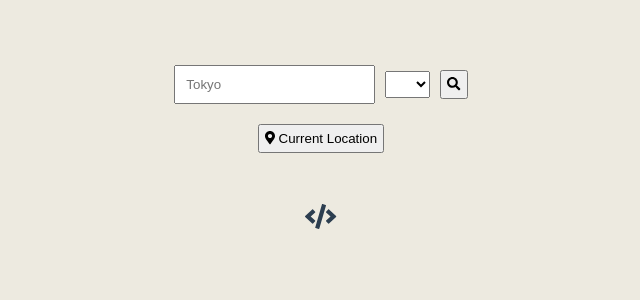
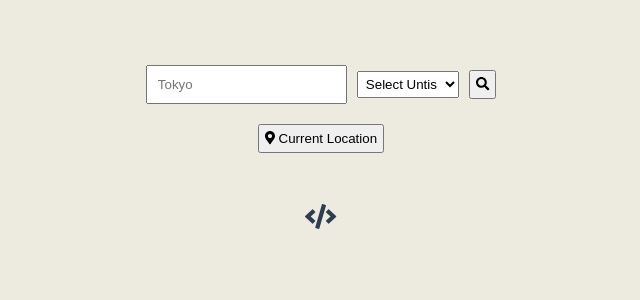
Before and after one commit to Andrsrz/weather-app, a Vue app: page / in a window 1280 px wide. Shown: the top 300 px of the page, without its empty margins (319-959 px from the left). Built offline with nearby package versions, Linux system fonts and the light colour scheme.

Commit message:
Improve UX with selected option

```diff
--- a/src/components/Weather.vue
+++ b/src/components/Weather.vue
@@ -3,7 +3,8 @@
 	<div class="search">
 		<input type="text" placeholder="Tokyo" v-model="city"/>
 		<select name="untis" v-model="units" >
-			<option value="metric" selected>°C</option>
+			<option value="" selected>Select Untis</option>
+			<option value="metric">°C</option>
 			<option value="imperial">°F</option>
 		</select>
 		<button type="button" title="Search" @click="lookForWeather">
```
